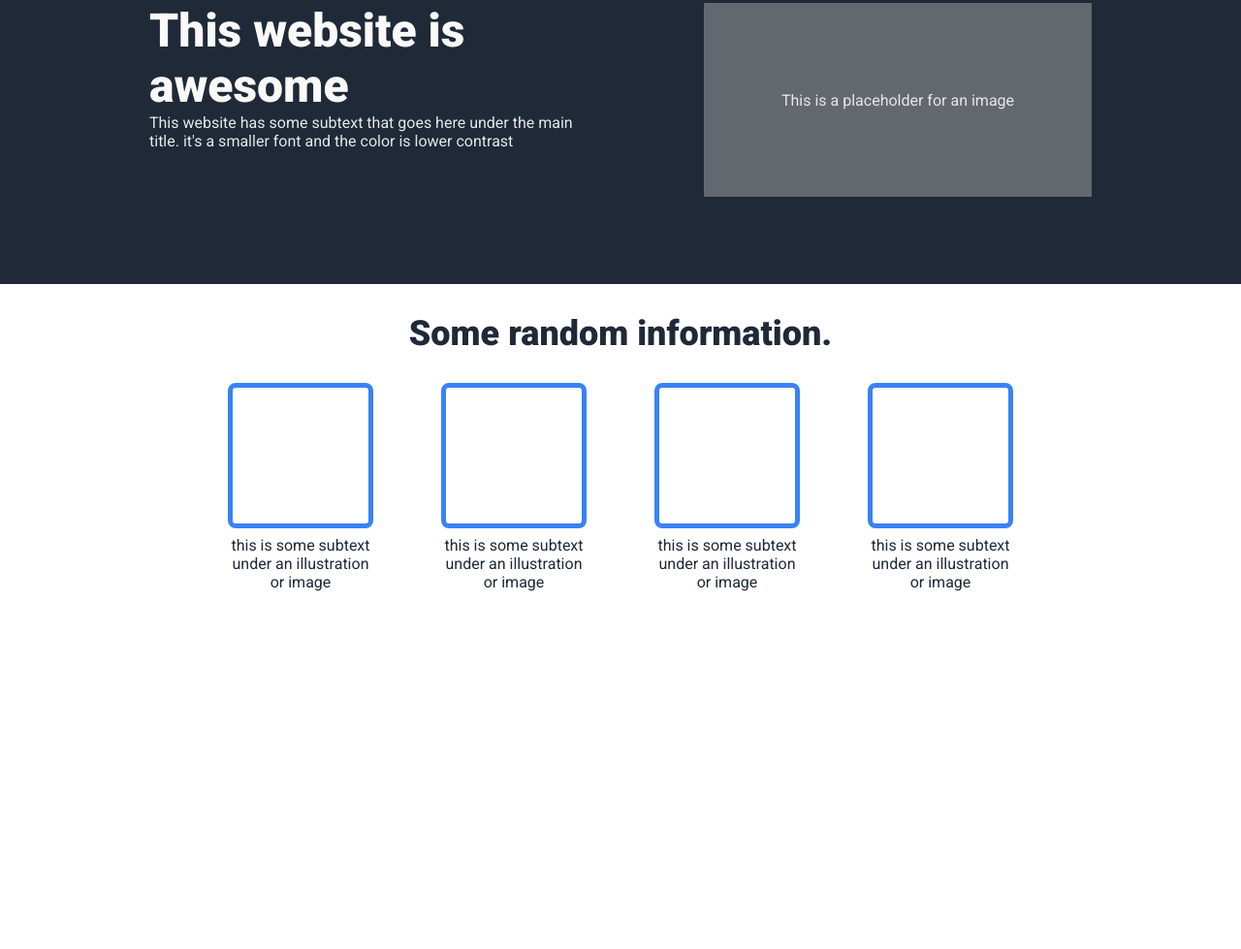
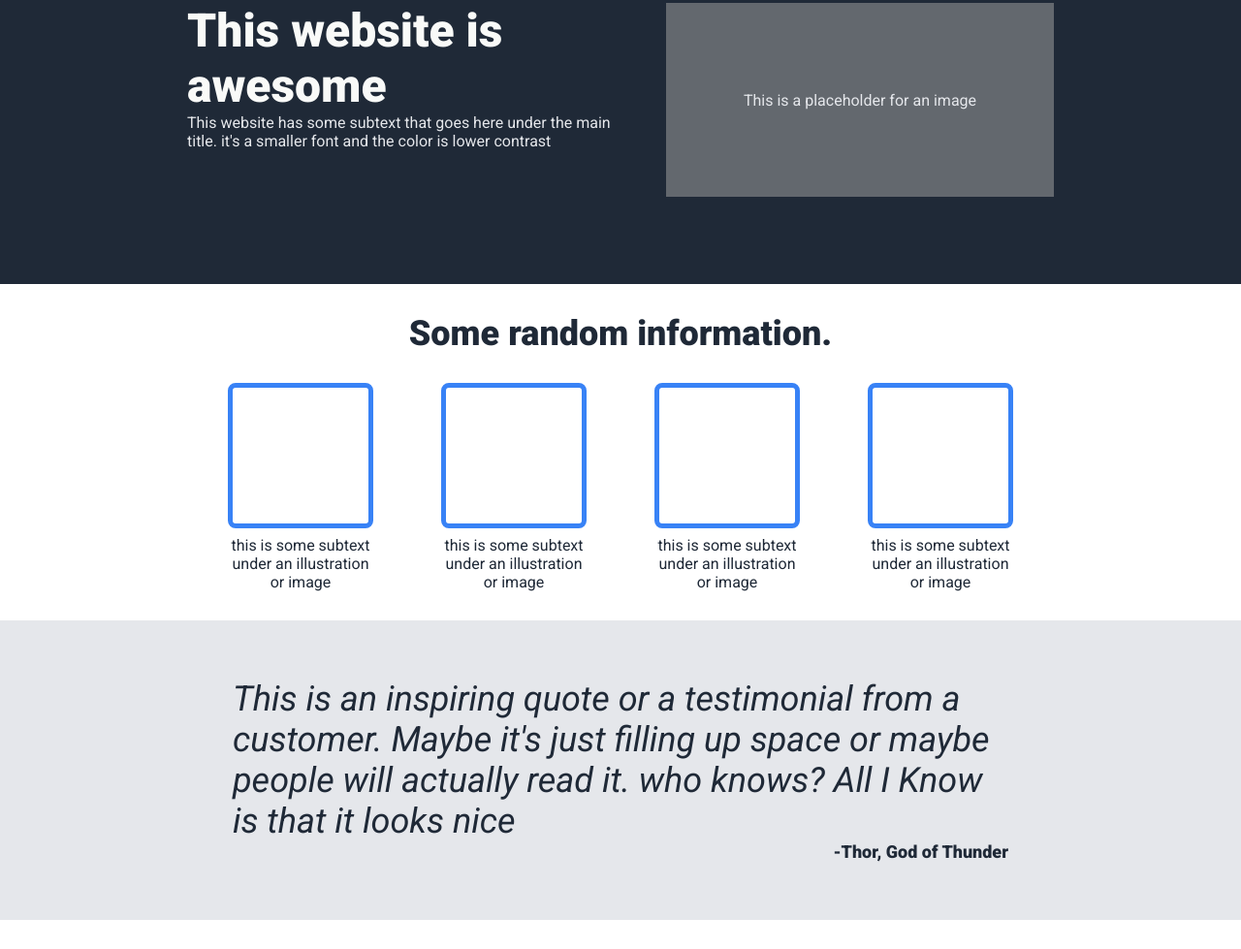
Before and after one commit to Aleencar/landing-page, a plain HTML site: page index.html in a window 1280 px wide. Shown: the part 140-1119 px from the top of the page at 97% size. Before the commit the page ends 810 px from the top, so only its background shows below. Drawn offline with Linux system fonts and the light colour scheme.

Commit message:
quote section add and style

```diff
--- a/index.html
+++ b/index.html
@@ -9,7 +9,6 @@
     <style>
       @import url("https://fonts.googleapis.com/css2?family=Roboto:ital,wght@0,100..900;1,100..900&display=swap");
     </style>
-
   </head>
   <body>
     <div class="headerbody">
@@ -56,6 +55,17 @@
         </div>
       </div>
 
+      <div class="quote-sec">
+        <div class="quote">
+            <div class="quote-text">
+              This is an inspiring quote or a testimonial from a customer. Maybe
+              it's just filling up space or maybe people will actually read it. who
+              knows? All I Know is that it looks nice
+            </div>
+            <div class="quote-author">-Thor, God of Thunder</div>
+        </div>
+
+      </div>
     </div>
   </body>
 </html>
--- a/style.css
+++ b/style.css
@@ -8,7 +8,7 @@ body {
   font-family: Roboto;
 }
 .headerbody {
-    background-color: #1F2937;
+  background-color: #1f2937;
 }
 
 .hbtop {
@@ -20,7 +20,7 @@ body {
 }
 
 .hblogo {
-    color: #F9FAF8;
+  color: #f9faf8;
   font-size: 24px;
 }
 
@@ -29,22 +29,22 @@ ul {
   gap: 15px;
 }
 
-li , a {
-    color: #E5E7EB;
+li,
+a {
+  color: #e5e7eb;
   font-size: 18px;
   list-style-type: none;
   text-decoration: none;
 }
 
 .hbmain {
-    color: #E5E7EB;
-    margin-left: 100px;
-    margin-right: 100px;
+  color: #e5e7eb;
   padding-bottom: 90px;
   padding-top: 90px;
+  margin: 0 100px;
   display: flex;
-    justify-content: space-around;
-    gap: 20px;
+  justify-content: center;
+  gap: 50px;
 }
 
 .img {
@@ -61,7 +61,7 @@ li , a {
 }
 
 .hbtitle {
-    color:#F9FAF8;
+  color: #f9faf8;
   font-size: 48px;
   font-weight: 900;
 }
@@ -71,7 +71,6 @@ li , a {
   flex-direction: column;
   padding: 30px 0;
 }
-
 
 .boxes {
   display: flex;
@@ -85,25 +84,52 @@ li , a {
   align-items: center;
   text-align: center;
   width: 220px;
-
 }
 
 .box {
   width: 150px;
   height: 150px;
-    border: 5px solid #3882F6;
+  border: 5px solid #3882f6;
   border-radius: 8px;
 }
 
 h2 {
   text-align: center;
-    color: #1F2937;
+  color: #1f2937;
   font-size: 36px;
   font-weight: 900;
 }
 
 p {
-    color:#1F2937;
+  color: #1f2937;
   width: 150px;
   padding-top: 8px;
 }
+
+.quote-sec {
+  display: flex;
+  justify-content: center;
+  background-color: #e5e7eb;
+  padding: 60px;
+}
+
+.quote {
+  display: flex;
+  flex-direction: column;
+  max-width: 800px;
+  width: 100%;
+}
+
+.quote-text {
+  color: #1f2937;
+  font-size: 36px;
+  font-style: italic;
+
+}
+
+.quote-author {
+  align-self: end;
+  color: #1f2937;
+  font-size: 18px;
+  font-weight: 900;
+}
```
Lines whose indentation alone changed are shown as unchanged.
